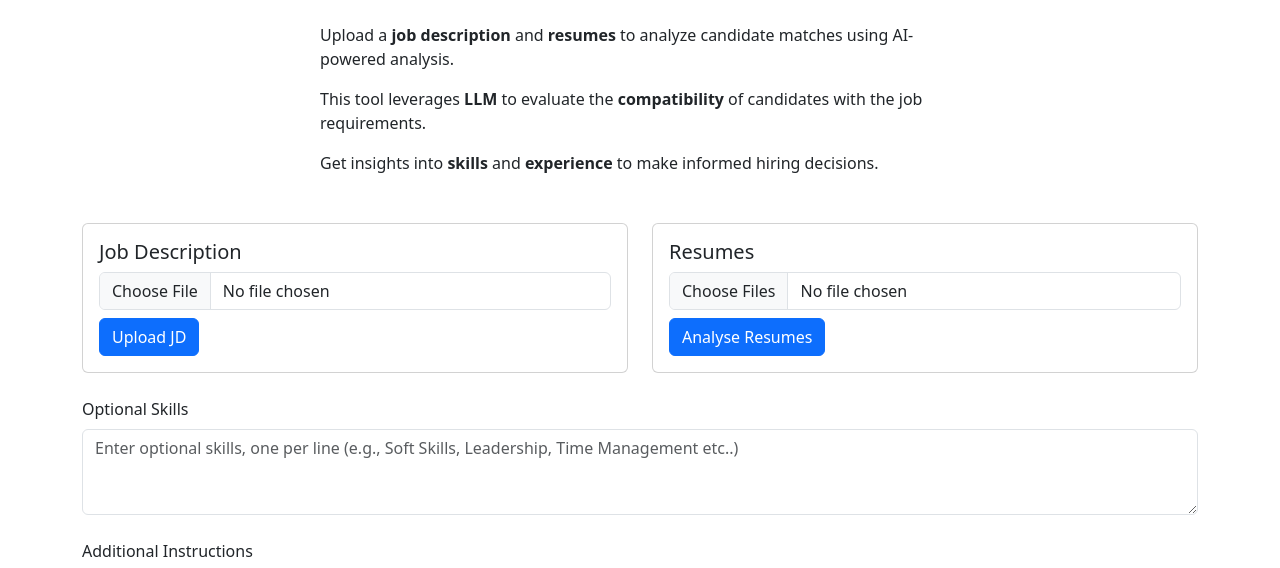
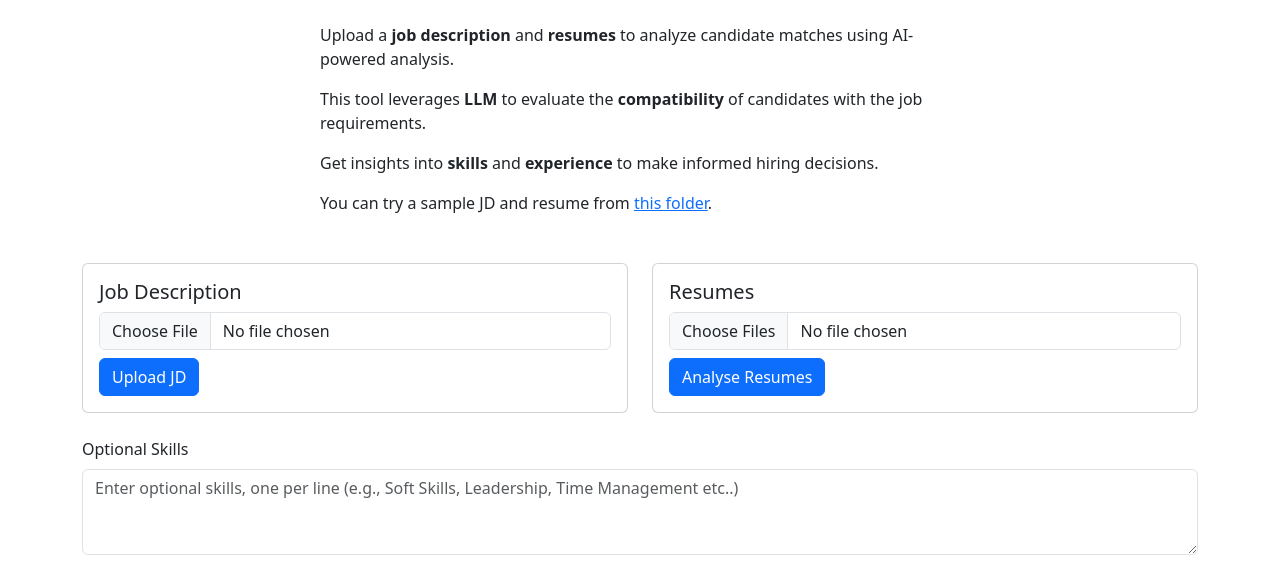
Before and after one commit to gramener/jd, a plain HTML site: page index.html in a window 1280 px wide. Shown: the part 177-745 px from the top of the page. Drawn offline with nearby package versions, Linux system fonts and the light colour scheme.

Commit message:
DOC: Improve README. Link to sample JD/CVs

```diff
--- a/index.html
+++ b/index.html
@@ -55,6 +55,7 @@
       <p>Upload a <strong>job description</strong> and <strong>resumes</strong> to analyze candidate matches using AI-powered analysis.</p>
       <p>This tool leverages <strong>LLM</strong> to evaluate the <strong>compatibility</strong> of candidates with the job requirements.</p>
       <p>Get insights into <strong>skills</strong> and <strong>experience</strong> to make informed hiring decisions.</p>
+      <p>You can try a sample JD and resume from <a href="https://drive.google.com/drive/folders/1TGdrkaCS2TE0z6tIDGufckdUjwhW3yla">this folder</a>.</p>
     </div>
     <!-- File Upload Section -->
     <div class="row mb-4">
```
Also changed, not shown: 1 other file.
